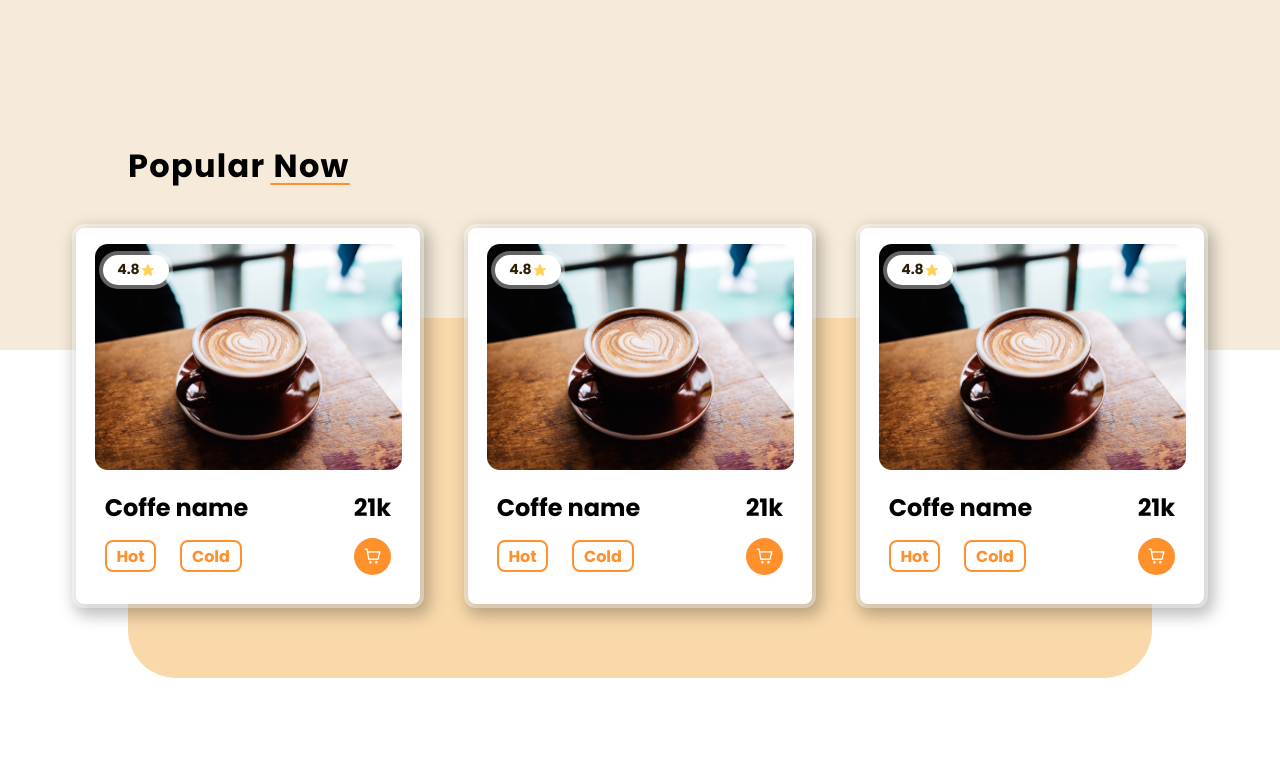
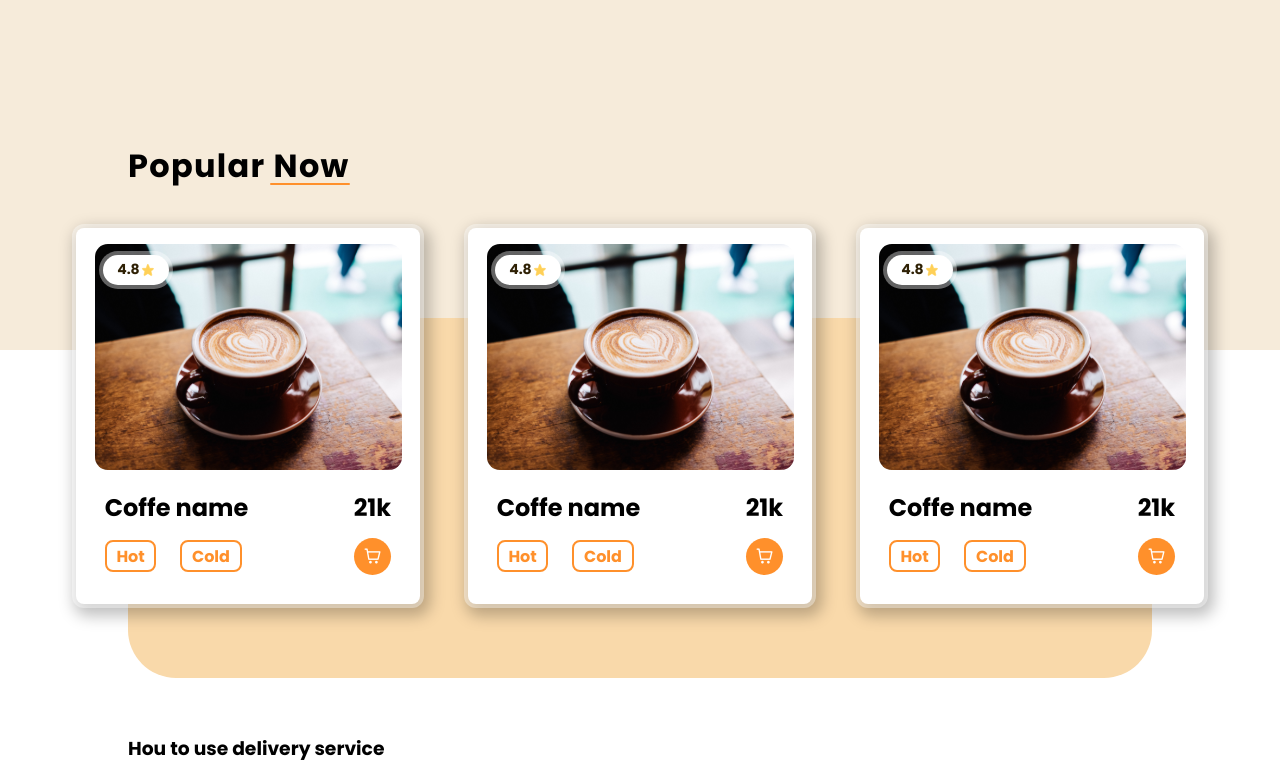
Before and after one commit to mathrews/Street-coffe, a React (Vite) app in the folder cafe-ecommerce/: page / in a window 1280 px wide. Shown: the part 585-1348 px from the top of the page. Before the commit the page ends 1319 px from the top, so only its background shows below. Built offline with nearby package versions, Linux system fonts and the light colour scheme.

Commit message:
making delivery-use section

```diff
--- a/cafe-ecommerce/src/pages/MainPage/index.tsx
+++ b/cafe-ecommerce/src/pages/MainPage/index.tsx
@@ -53,7 +53,6 @@ const MainPage = () => {
                             </div>
                         </section>
                     </section>
-
                 </section>
 
                 <section className="popular-now">
@@ -75,6 +74,12 @@ const MainPage = () => {
                                 </li>
                             </ul>
                         </div>
+                    </section>
+
+                    <section className="delivery-use">
+                        <h1>
+                            Hou to use delivery service<span></span>
+                        </h1>
                     </section>
                 </section>
             </Container>
```
